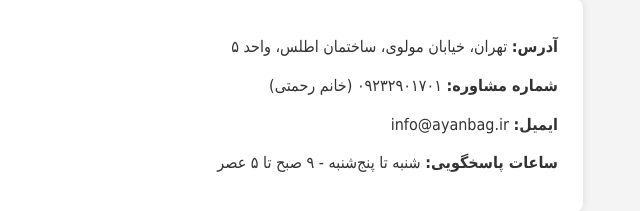
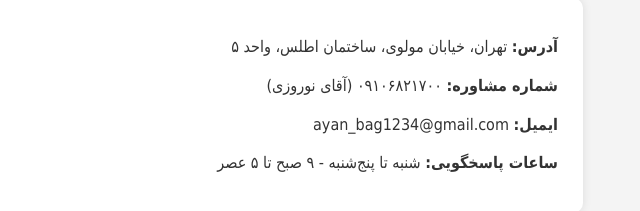
Before and after one commit to ayanbag-ir/Ayanbag, a plain HTML site: page contact.html in a window 1280 px wide. Shown: the part 169-380 px from the top of the page, without its empty margins (482-1122 px from the left). Drawn offline with Linux system fonts and the light colour scheme.

Commit message:
Update contact.html
ابدیت اطلاعات جدید

```diff
--- a/contact.html
+++ b/contact.html
@@ -38,8 +38,8 @@
     </header>
     <section>
         <p><strong>آدرس:</strong> تهران، خیابان مولوی، ساختمان اطلس، واحد ۵</p>
-        <p><strong>شماره مشاوره:</strong> ۰۹۲۳۲۹۰۱۷۰۱ (خانم رحمتی)</p>
-        <p><strong>ایمیل:</strong> info@ayanbag.ir</p>
+        <p><strong>شماره مشاوره:</strong> ۰۹۱۰۶۸۲۱۷۰۰ (آقای نوروزی)</p>
+        <p><strong>ایمیل:</strong> ayan_bag1234@gmail.com</p>
         <p><strong>ساعات پاسخگویی:</strong> شنبه تا پنج‌شنبه - ۹ صبح تا ۵ عصر</p>
     </section>
 </body>
```
